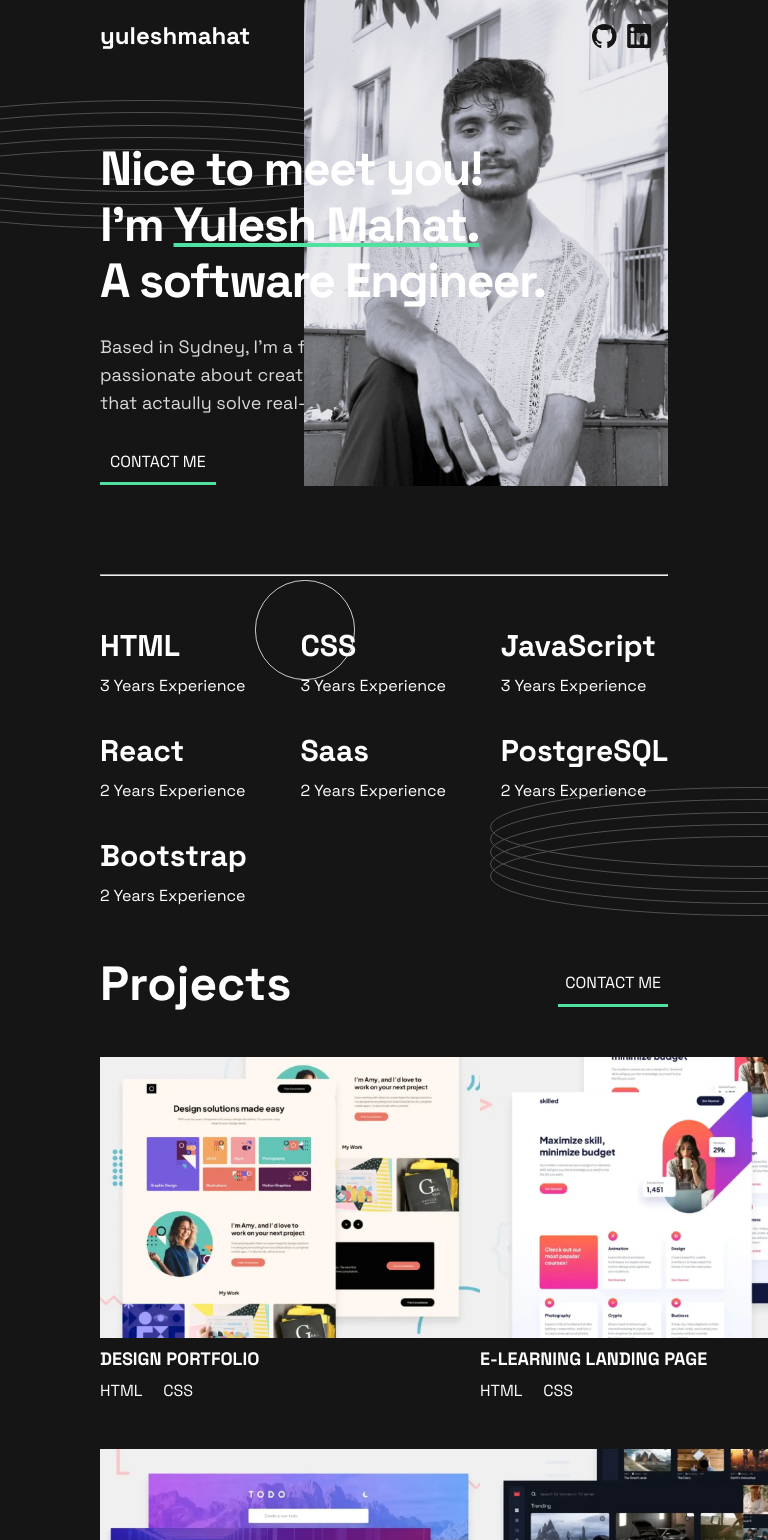
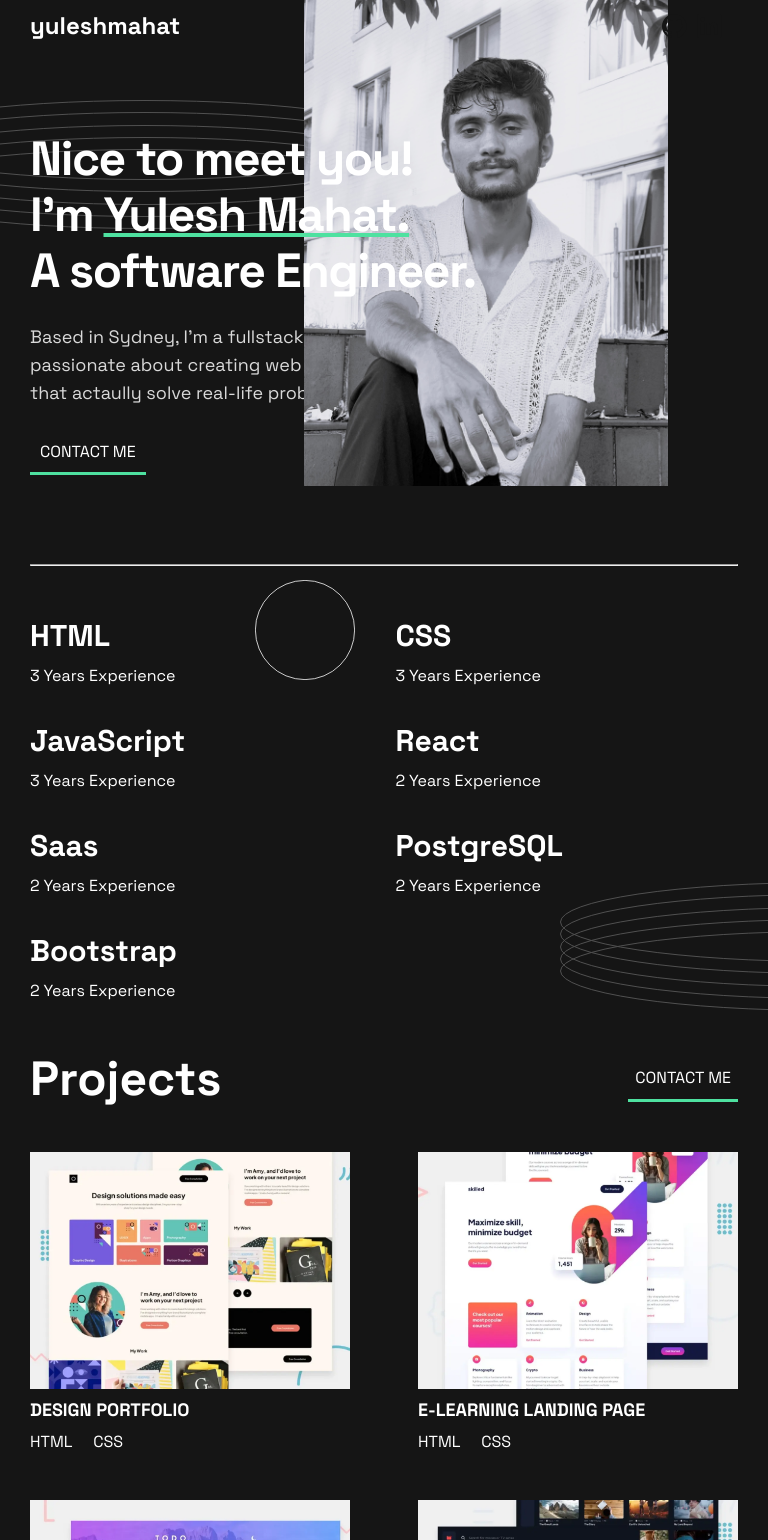
Before and after one commit to yuleshmahatkazuto/React-Portfolio, a React (Create React App) app: page / in a window 768 px wide. Shown: the top 1540 px of the page. Built offline with nearby package versions, Linux system fonts and the light colour scheme.

Commit message:
responsive

```diff
--- a/src/Components/App/App.module.css
+++ b/src/Components/App/App.module.css
@@ -7,3 +7,9 @@
   padding: 20px 100px 0 100px;
   background-color: #242424;
 }
+
+@media screen and (max-width: 1023px) and (min-width: 768px) {
+  .container1 {
+    padding: 10px 30px 0 30px;
+  }
+}
--- a/src/Components/Projects/Project.module.css
+++ b/src/Components/Projects/Project.module.css
@@ -29,3 +29,18 @@
   padding-bottom: 70px;
   justify-content: space-between;
 }
+
+@media screen and (max-width: 1023px) and (min-width: 768px) {
+  .cardArea {
+    grid-template-columns: auto auto;
+  }
+}
+
+@media screen and (max-width: 767px) {
+  .cardArea {
+    display: flex;
+    flex-direction: column;
+    justify-content: center;
+    align-items: center;
+  }
+}
--- a/src/Components/Projects/ProjectCard.module.css
+++ b/src/Components/Projects/ProjectCard.module.css
@@ -56,3 +56,21 @@
 .overlay p:hover {
   color: #4ee1a0;
 }
+
+@media screen and (max-width: 1023px) and (min-width: 768px) {
+  .container {
+    display: flex;
+    flex-direction: column;
+    gap: 5px;
+    position: relative;
+  }
+
+  .container img {
+    width: 320px;
+  }
+}
+@media screen and (max-width: 767px) {
+  .container img {
+    width: 320px;
+  }
+}
--- a/src/Components/Skills/Skills.module.css
+++ b/src/Components/Skills/Skills.module.css
@@ -12,3 +12,25 @@
   bottom: -10px;
   right: -352px;
 }
+
+@media screen and (max-width: 1023px) and (min-width: 768px) {
+  .container {
+    display: grid;
+    grid-template-columns: auto auto;
+    margin: 50px 0;
+    gap: 35px;
+    position: relative;
+  }
+}
+
+@media screen and (max-width: 767px) {
+  .container {
+    display: flex;
+    flex-direction: column;
+    margin: 50px 0;
+    gap: 35px;
+    position: relative;
+    justify-content: center;
+    align-items: center;
+  }
+}
```
